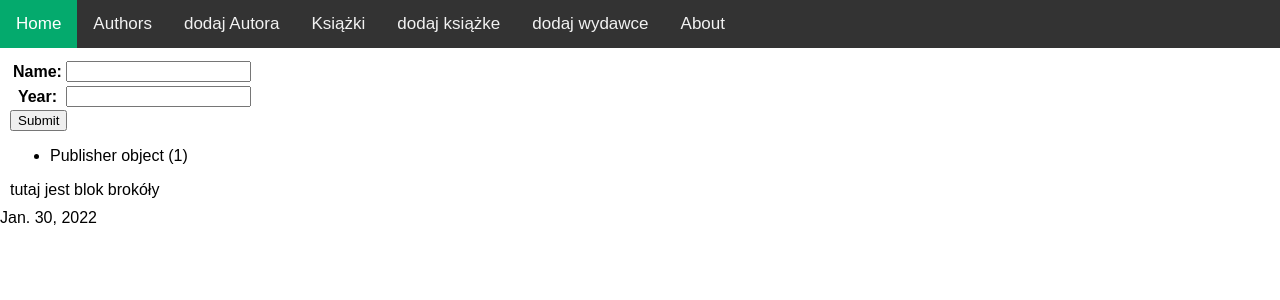
After one commit to hokuspikus/Biblioteczka, a Django app: page /add_publisher/ in a window 1280 px wide. The commit adds this page. Shown: the top 300 px of the page. Run offline with Django 4.2, Linux system fonts and the light colour scheme; tables that the repository leaves empty hold one stand-in row (values such as "Sample post").

Commit message:
formularze i walidatory

```diff
--- /dev/null
+++ b/bib_app/context_processor.py
@@ -0,0 +1,4 @@
+from datetime import datetime
+
+def get_date(request):
+    return {'date':datetime.now().date()}
--- /dev/null
+++ b/bib_app/forms.py
@@ -0,0 +1,22 @@
+from django import forms
+from django.core.exceptions import ValidationError
+
+
+def check_year(value):
+    if value < 1000:
+        raise ValidationError("Nie było wydawnictw przed 1000 rokiem")
+
+def check_if_slawomir(value):
+    a = ['slawek', 'kasia', 'gosia', 'martyna']
+    if value in a:
+        raise ValidationError("Tego człowieka nie obsługujemy")
+
+def check_year_2(value):
+
+    if value > 3000:
+        raise ValidationError("naprawde ?? ")
+
+
+class AddPublisherForm(forms.Form):
+    name = forms.CharField(validators=[check_if_slawomir])
+    year = forms.IntegerField(validators=[check_year, check_year_2])
--- a/bib_app/models.py
+++ b/bib_app/models.py
@@ -16,6 +16,10 @@ class Book(models.Model):
     title = models.CharField(max_length=128)
     author = models.ForeignKey(Author, on_delete=models.CASCADE)
 
-
     def __str__(self):
         return f"{self.title}"
+
+
+class Publisher(models.Model):
+    name = models.CharField(max_length=123)
+    year = models.IntegerField()
--- /dev/null
+++ b/bib_app/static/main.css
@@ -0,0 +1,33 @@
+
+body {
+    margin: 0;
+    font-family: Arial, Helvetica, sans-serif;
+}
+
+.topnav {
+    overflow: hidden;
+    background-color: #333;
+}
+
+.topnav a {
+    float: left;
+    color: #f2f2f2;
+    text-align: center;
+    padding: 14px 16px;
+    text-decoration: none;
+    font-size: 17px;
+}
+
+.topnav a:hover {
+    background-color: #ddd;
+    color: black;
+}
+
+.topnav a.active {
+    background-color: #04AA6D;
+    color: white;
+}
+
+.contener {
+    padding: 10px;
+}
--- a/bib_app/views.py
+++ b/bib_app/views.py
@@ -1,10 +1,9 @@
-from django.http import HttpResponse
 from django.shortcuts import render, redirect
-
 # Create your views here.
 from django.views import View
 
-from bib_app.models import Author, Book
+from bib_app.forms import AddPublisherForm
+from bib_app.models import Author, Book, Publisher
 
 
 class Index(View):
@@ -45,3 +44,22 @@ class BooksView(View):
     def get(self, request):
         books= Book.objects.all()
         return render(request, 'books.html',  {'books':books})
+
+
+class AddPublisherView(View):
+
+    def get(self, request):
+        form = AddPublisherForm()
+        publishers = Publisher.objects.all()
+        return render(request, 'addPublisher.html', {'form':form,'publishers':publishers})
+
+
+    def post(self, request):
+        form = AddPublisherForm(request.POST)
+        if form.is_valid():
+            year = form.cleaned_data['year']
+            name = form.cleaned_data['name']
+            Publisher.objects.create(name=name, year=year)
+            #Publisher.objects.create(**form.cleaned_data)
+            return redirect('books')
+        return render(request, 'addPublisher.html', {'form': form})
--- a/biblioteka2/settings.py
+++ b/biblioteka2/settings.py
@@ -64,6 +64,7 @@ TEMPLATES = [
                 'django.template.context_processors.request',
                 'django.contrib.auth.context_processors.auth',
                 'django.contrib.messages.context_processors.messages',
+                'bib_app.context_processor.get_date'
             ],
         },
     },
@@ -117,7 +118,7 @@ USE_TZ = True
 # Static files (CSS, JavaScript, Images)
 # https://docs.djangoproject.com/en/4.0/howto/static-files/
 
-STATIC_URL = 'static/'
+STATIC_URL = 'gumiesie/'
 
 # Default primary key field type
 # https://docs.djangoproject.com/en/4.0/ref/settings/#default-auto-field
--- a/biblioteka2/urls.py
+++ b/biblioteka2/urls.py
@@ -24,4 +24,5 @@ urlpatterns = [
     path('add_author/', views.AddAuthor.as_view(), name='add_authors'),
     path('add_book/', views.AddBook.as_view(), name='add_book'),
     path('books/', views.BooksView.as_view(), name='books'),
+    path('add_publisher/', views.AddPublisherView.as_view(), name='add_publisher'),
 ]
--- /dev/null
+++ b/templates/addPublisher.html
@@ -0,0 +1,13 @@
+{% extends 'base.html' %}
+{% block slonina %}
+    <form method="post">
+    {% csrf_token %}
+        <table>
+    {{ form.as_table }}
+            </table>
+    <input type="submit">
+    </form>
+
+    {% include 'list_view.html' with objects_list=publishers %}
+
+{% endblock %}
--- a/templates/authors.html
+++ b/templates/authors.html
@@ -1,8 +1,4 @@
 {% extends 'base.html' %}
 {% block slonina %}
-<ul>
-    {% for author in authors %}
-        <li>{{ author }}</li>
-    {% endfor %}
-</ul>
+       {% include 'list_view.html' with objects_list=authors %}
 {% endblock %}
--- a/templates/base.html
+++ b/templates/base.html
@@ -1,45 +1,14 @@
 <!doctype html>
+{% load static %}
 <html lang="en">
 <head>
     <meta charset="UTF-8">
     <meta name="viewport"
           content="width=device-width, user-scalable=no, initial-scale=1.0, maximum-scale=1.0, minimum-scale=1.0">
     <meta http-equiv="X-UA-Compatible" content="ie=edge">
+    <link rel="stylesheet" type="text/css" href="{% static 'main.css' %}">
     <title>Document</title>
-    <style>
-        body {
-            margin: 0;
-            font-family: Arial, Helvetica, sans-serif;
-        }
 
-        .topnav {
-            overflow: hidden;
-            background-color: #333;
-        }
-
-        .topnav a {
-            float: left;
-            color: #f2f2f2;
-            text-align: center;
-            padding: 14px 16px;
-            text-decoration: none;
-            font-size: 17px;
-        }
-
-        .topnav a:hover {
-            background-color: #ddd;
-            color: black;
-        }
-
-        .topnav a.active {
-            background-color: #04AA6D;
-            color: white;
-        }
-        .contener {
-            padding: 10px;
-        }
-
-    </style>
 </head>
 <body>
 
@@ -49,6 +18,7 @@
     <a href="{% url 'add_authors' %}">dodaj Autora</a>
     <a href="{% url 'books' %}">Książki</a>
     <a href="{% url 'add_book' %}">dodaj książke</a>
+    <a href="{% url 'add_publisher' %}">dodaj wydawce</a>
     <a href="#about">About</a>
 </div>
 <div class="contener">
@@ -59,6 +29,6 @@
         tutaj jest blok brokóły
     {% endblock %}
 </div>
-
+{{ date }}
 </body>
 </html>
--- /dev/null
+++ b/templates/list_view.html
@@ -0,0 +1,5 @@
+<ul>
+    {% for obj in objects_list %}
+        <li>{{obj}}</li>
+    {% endfor %}
+</ul>
--- /dev/null
+++ b/templates/nice_obj_view.html
@@ -0,0 +1 @@
+<li> <p>{{ obj }}</p><p>dodatkowy opis bleble ble</p></li>
```
Also changed, not shown: templates/books.html (+1 -6 lines), bib_app/migrations/0003_publisher.py (added), 1 other file.
